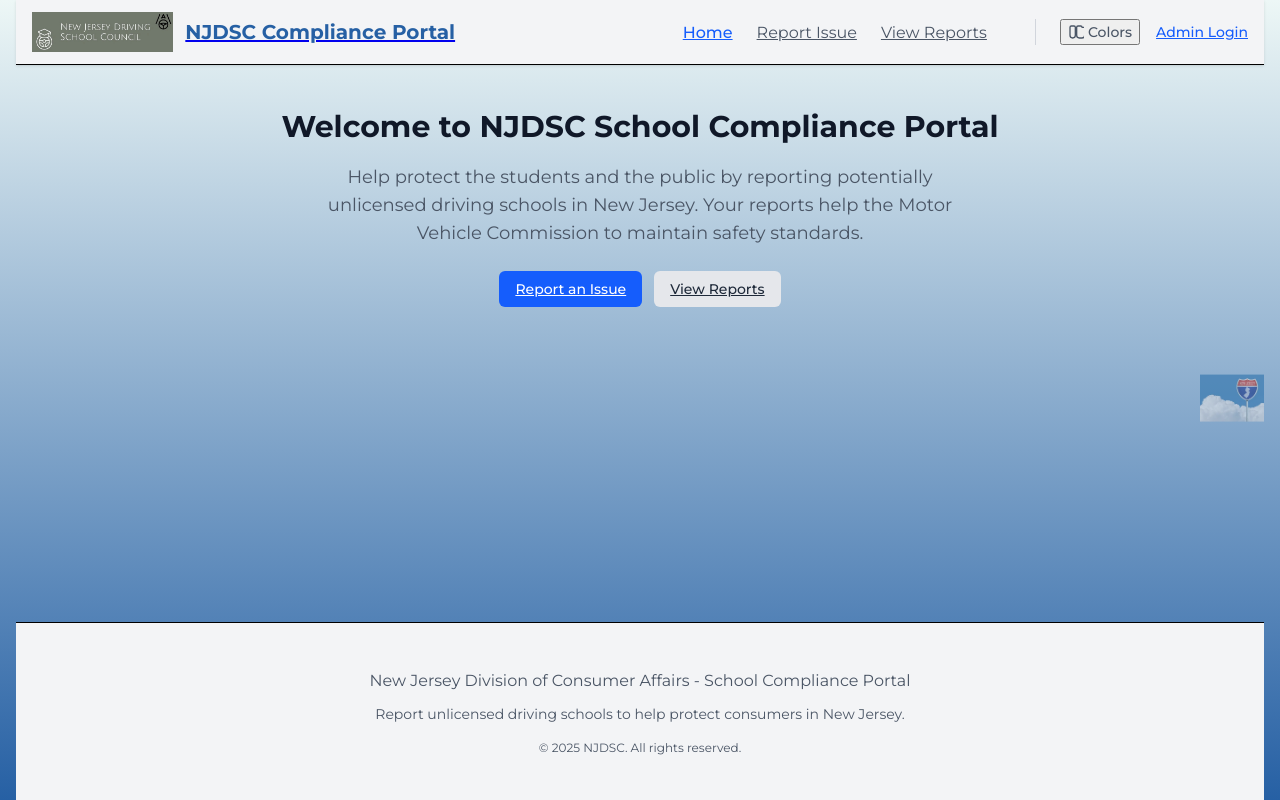
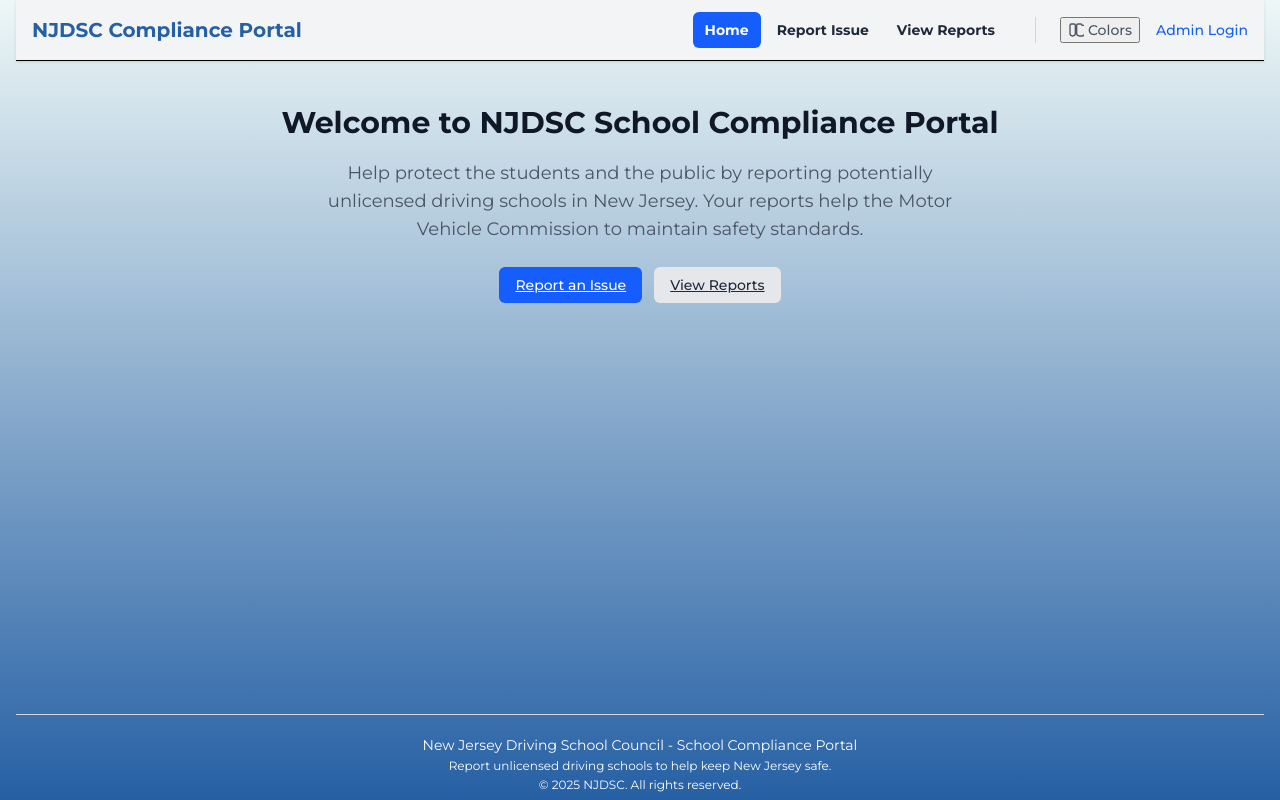
Before and after one commit to larspage/UnlicesnsedDrivingSchool, a React (Vite) app: page / in a window 1280 px wide. Built offline with nearby package versions, Linux system fonts and the light colour scheme.

Commit message:
Update 1 to look n feel

```diff
--- a/src/components/Footer.tsx
+++ b/src/components/Footer.tsx
@@ -1,15 +1,15 @@
 const Footer = () => {
   return (
-    <footer className="bg-gray-100 border-t mt-12">
-      <div className="container mx-auto px-4 py-8">
-        <div className="text-center text-gray-600">
-          <p className="mb-2">
-            New Jersey Division of Consumer Affairs - School Compliance Portal
+    <footer className="border-t border-gray-300 mt-6">
+      <div className="container mx-auto px-4 py-2">
+        <div className="text-center text-white text-sm">
+          <p className="mb-0 leading-tight">
+            New Jersey Driving School Council - School Compliance Portal
           </p>
-          <p className="text-sm">
-            Report unlicensed driving schools to help protect consumers in New Jersey.
+          <p className="text-xs leading-tight my-1">
+            Report unlicensed driving schools to help keep New Jersey safe.
           </p>
-          <p className="text-xs mt-4">
+          <p className="text-xs leading-tight mt-1 mb-0">
             © 2025 NJDSC. All rights reserved.
           </p>
         </div>
--- a/src/components/Header.tsx
+++ b/src/components/Header.tsx
@@ -51,39 +51,40 @@
     <header className="bg-gray-100 shadow-sm border-b w-full">
       <div className="max-w-7xl mx-auto px-4 py-3 w-full">
         <div className="flex justify-between items-center">
-          <Link to="/" className="flex items-center space-x-3">
-            <img
-              src="/NJDXCLogo.jpg"
-              alt="NJDXC Logo"
-              className="h-10 w-auto"
-            />
+          <Link to="/" className="flex items-center space-x-3 no-underline">
             <div className="text-lg md:text-xl font-bold njdsc-brand">
               NJDSC Compliance Portal
             </div>
           </Link>
 
           {/* Desktop Navigation */}
-          <nav className="hidden md:flex items-center space-x-6">
+          <nav className="hidden md:flex items-center space-x-1">
             <Link
               to="/"
-              className={`hover:text-blue-600 ${
-                location.pathname === '/' ? 'text-blue-600 font-medium' : 'text-gray-600'
+              className={`px-3 py-2 rounded-md text-sm font-bold no-underline ${
+                location.pathname === '/'
+                  ? 'bg-blue-600 text-white'
+                  : 'text-gray-800 hover:bg-gray-300 hover:text-blue-700'
               }`}
             >
               Home
             </Link>
             <Link
               to="/report"
-              className={`hover:text-blue-600 ${
-                location.pathname === '/report' ? 'text-blue-600 font-medium' : 'text-gray-600'
+              className={`px-3 py-2 rounded-md text-sm font-bold no-underline ${
+                location.pathname === '/report'
+                  ? 'bg-blue-600 text-white'
+                  : 'text-gray-800 hover:bg-gray-300 hover:text-blue-700'
               }`}
             >
               Report Issue
             </Link>
             <Link
               to="/reports"
-              className={`hover:text-blue-600 ${
-                location.pathname === '/reports' ? 'text-blue-600 font-medium' : 'text-gray-600'
+              className={`px-3 py-2 rounded-md text-sm font-bold no-underline ${
+                location.pathname === '/reports'
+                  ? 'bg-blue-600 text-white'
+                  : 'text-gray-800 hover:bg-gray-300 hover:text-blue-700'
               }`}
             >
               View Reports
@@ -93,8 +94,10 @@
             {isAuthenticated ? (
               <Link
                 to="/admin"
-                className={`hover:text-blue-600 ${
-                  location.pathname.startsWith('/admin') ? 'text-blue-600 font-medium' : 'text-gray-600'
+                className={`px-3 py-2 rounded-md text-sm font-bold no-underline ${
+                  location.pathname.startsWith('/admin')
+                    ? 'bg-blue-600 text-white'
+                    : 'text-gray-800 hover:bg-gray-300 hover:text-blue-700'
                 }`}
               >
                 Admin
@@ -131,7 +134,7 @@
               ) : (
                 <Link
                   to="/login"
-                  className="text-sm text-blue-600 hover:text-blue-800 font-medium"
+                  className="text-sm text-blue-600 hover:text-blue-800 font-medium no-underline"
                 >
                   Admin Login
                 </Link>
@@ -161,8 +164,8 @@
             <nav className="flex flex-col space-y-2 pt-4">
               <Link
                 to="/"
-                className={`px-3 py-2 rounded-md text-base font-medium ${
-                  location.pathname === '/' ? 'text-blue-600 bg-blue-50' : 'text-gray-600 hover:text-gray-900 hover:bg-gray-50'
+                className={`px-3 py-2 rounded-md text-base font-bold no-underline ${
+                  location.pathname === '/' ? 'bg-blue-600 text-white' : 'text-gray-800 hover:bg-gray-300 hover:text-blue-700'
                 }`}
                 onClick={() => setIsMobileMenuOpen(false)}
               >
@@ -170,8 +173,8 @@
               </Link>
               <Link
                 to="/report"
-                className={`px-3 py-2 rounded-md text-base font-medium ${
-                  location.pathname === '/report' ? 'text-blue-600 bg-blue-50' : 'text-gray-600 hover:text-gray-900 hover:bg-gray-50'
+                className={`px-3 py-2 rounded-md text-base font-bold no-underline ${
+                  location.pathname === '/report' ? 'bg-blue-600 text-white' : 'text-gray-800 hover:bg-gray-300 hover:text-blue-700'
                 }`}
                 onClick={() => setIsMobileMenuOpen(false)}
               >
@@ -179,8 +182,8 @@
               </Link>
               <Link
                 to="/reports"
-                className={`px-3 py-2 rounded-md text-base font-medium ${
-                  location.pathname === '/reports' ? 'text-blue-600 bg-blue-50' : 'text-gray-600 hover:text-gray-900 hover:bg-gray-50'
+                className={`px-3 py-2 rounded-md text-base font-bold no-underline ${
+                  location.pathname === '/reports' ? 'bg-blue-600 text-white' : 'text-gray-800 hover:bg-gray-300 hover:text-blue-700'
                 }`}
                 onClick={() => setIsMobileMenuOpen(false)}
               >
@@ -191,8 +194,8 @@
               {isAuthenticated && (
                 <Link
                   to="/admin"
-                  className={`px-3 py-2 rounded-md text-base font-medium ${
-                    location.pathname.startsWith('/admin') ? 'text-blue-600 bg-blue-50' : 'text-gray-600 hover:text-gray-900 hover:bg-gray-50'
+                  className={`px-3 py-2 rounded-md text-base font-bold no-underline ${
+                    location.pathname.startsWith('/admin') ? 'bg-blue-600 text-white' : 'text-gray-800 hover:bg-gray-300 hover:text-blue-700'
                   }`}
                   onClick={() => setIsMobileMenuOpen(false)}
                 >
@@ -220,7 +223,7 @@
                 ) : (
                   <Link
                     to="/login"
-                    className="block px-3 py-2 text-base font-medium text-blue-600 hover:text-blue-800 hover:bg-blue-50 rounded-md"
+                    className="block px-3 py-2 text-base font-medium text-blue-600 hover:text-blue-800 hover:bg-blue-50 rounded-md no-underline"
                     onClick={() => setIsMobileMenuOpen(false)}
                   >
                     Admin Login
--- a/src/components/Layout.tsx
+++ b/src/components/Layout.tsx
@@ -15,16 +15,8 @@
           {children}
         </div>
       </main>
+      <div className="flex-grow"></div>
       <Footer />
-
-      {/* NJ Sign - positioned off to the side */}
-      <div className="fixed right-4 top-1/2 transform -translate-y-1/2 z-10 hidden lg:block">
-        <img
-          src="/NJsign.jpg"
-          alt="NJ Sign"
-          className="w-16 h-auto opacity-60 hover:opacity-80 transition-opacity duration-200"
-        />
-      </div>
     </div>
   );
 };
--- a/src/pages/ReportsPage.tsx
+++ b/src/pages/ReportsPage.tsx
@@ -161,10 +161,10 @@
         <button
           key={i}
           onClick={() => handlePageChange(i)}
-          className={`px-3 py-2 mx-1 rounded ${
+          className={`px-3 py-1 mx-0.5 text-sm rounded-md border ${
             i === state.currentPage
-              ? 'bg-blue-600 text-white'
-              : 'bg-white text-gray-700 border border-gray-300 hover:bg-gray-50'
+              ? 'bg-blue-600 text-white border-blue-600'
+              : 'bg-white text-gray-700 border-gray-300 hover:bg-gray-50 hover:border-gray-400'
           }`}
         >
           {i}
@@ -173,21 +173,25 @@
     }
 
     return (
-      <div className="flex justify-center items-center mt-8 space-x-2">
+      <div className="flex justify-center items-center mt-6 space-x-1">
         <button
           onClick={() => handlePageChange(state.currentPage - 1)}
           disabled={state.currentPage === 1}
-          className="px-3 py-2 rounded bg-white text-gray-700 border border-gray-300 hover:bg-gray-50 disabled:opacity-50 disabled:cursor-not-allowed"
+          className="p-2 rounded-md border border-gray-300 bg-white text-gray-700 hover:bg-gray-50 disabled:opacity-50 disabled:cursor-not-allowed"
         >
-          Previous
+          <svg className="w-5 h-5" fill="none" stroke="currentColor" viewBox="0 0 24 24">
+            <path strokeLinecap="round" strokeLinejoin="round" strokeWidth={2} d="M15 19l-7-7 7-7" />
+          </svg>
         </button>
         {pages}
         <button
           onClick={() => handlePageChange(state.currentPage + 1)}
           disabled={state.currentPage === state.totalPages}
-          className="px-3 py-2 rounded bg-white text-gray-700 border border-gray-300 hover:bg-gray-50 disabled:opacity-50 disabled:cursor-not-allowed"
+          className="p-2 rounded-md border border-gray-300 bg-white text-gray-700 hover:bg-gray-50 disabled:opacity-50 disabled:cursor-not-allowed"
         >
-          Next
+          <svg className="w-5 h-5" fill="none" stroke="currentColor" viewBox="0 0 24 24">
+            <path strokeLinecap="round" strokeLinejoin="round" strokeWidth={2} d="M9 5l7 7-7 7" />
+          </svg>
         </button>
       </div>
     );
```
Also changed, not shown: errors_and_screenshots/pageselector.jpg (added).
